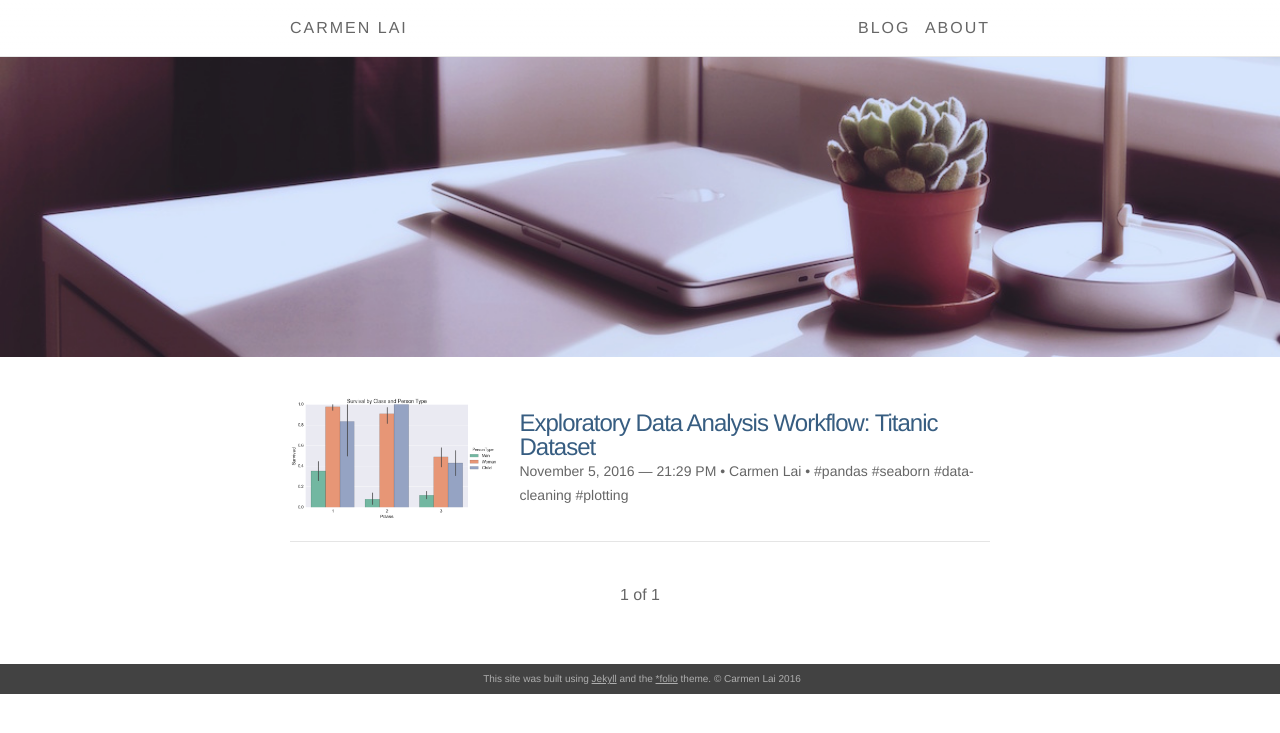
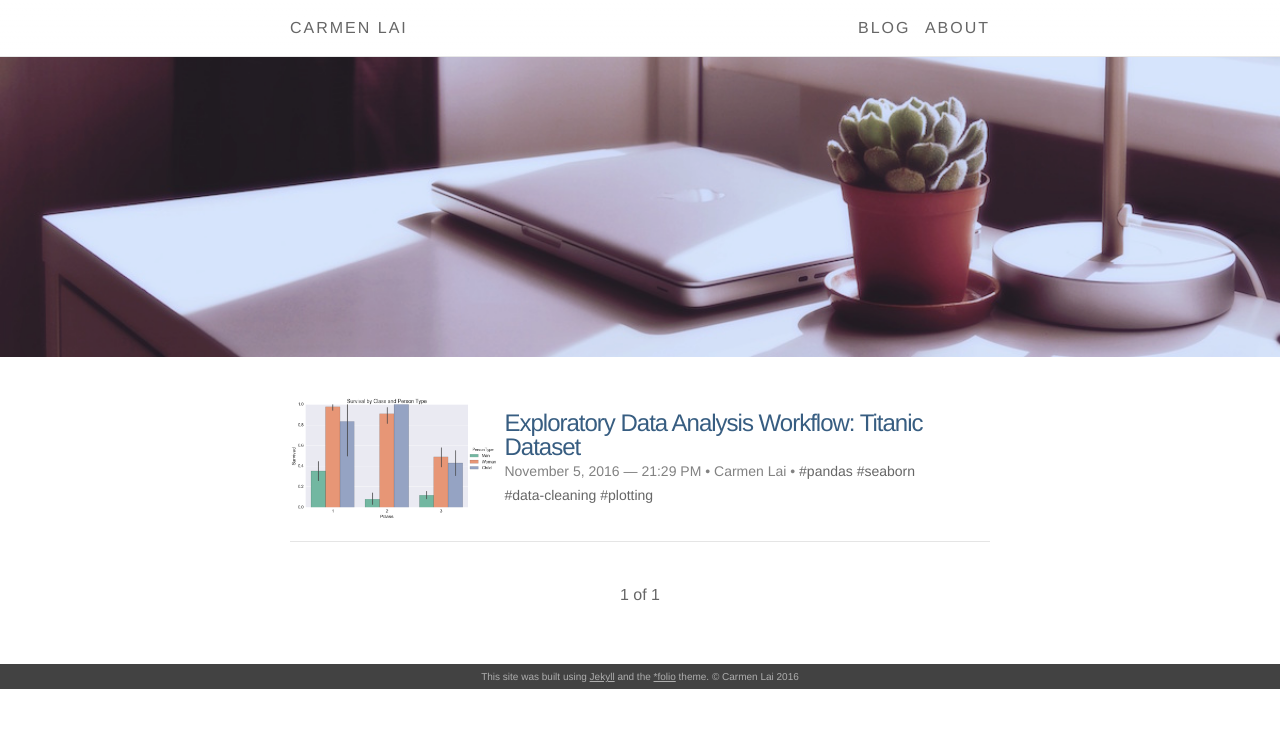
Before and after one commit to ocarmieo/ocarmieo.github.io, a Jekyll site: the page built from index.html, in a window 1280 px wide. Shown: the top 733 px of the page. Built offline with Jekyll 4.4.1, drawn with Linux system fonts in a browser that asks for light colours; nearby versions of some CDN libraries; the list of posts is cut into pages by our own code; comment, search, counter and statistics services are not loaded.

Commit message:
fixed footer, scrolling issue, and index page on mobile

```diff
--- a/_sass/_layout.scss
+++ b/_sass/_layout.scss
@@ -91,11 +91,9 @@
     border-top: 1px solid $grey-color-dark;
     font-size: 10px;
     background-color: $grey-color-dark;
-    padding: 2px;
     color: #AEAEAE;
     left: 0px;
     bottom: 0px;
-    height: 25px;
     width: 100%;
     text-align: center;
     a {
@@ -149,11 +147,23 @@
             vertical-align: middle;
         }
         .post-list-item-body {
-            width: 65%;
+            width: calc(65% - 15px);
         }
         .post-image {
-            width: 30%;
+            max-width: 30%;
             margin-right: 15px;
+            max-height: 250px;
+            margin: 0 auto;
+        }
+        @include media-query($on-palm) {
+            .post-list-item-body {
+                width: 100%;
+            }
+            .post-image {
+                display: block;
+                max-width: 100%;
+            }
+
         }
         hr {
             margin-top: $vertical-spacing-unit / 2;
--- a/index.html
+++ b/index.html
@@ -6,17 +6,17 @@
 <ul class="post-list">
     {% for post in paginator.posts %}
       <li>
-        <a href="{{ post.url | prepend: site.baseurl }}">
-          <img src="{{ post.image }}" alt="{{ post.title }}" class="post-image"/>
-          <div class="post-list-item-body">
+        <img src="{{ post.image }}" alt="{{ post.title }}" class="post-image">
+        <div class="post-list-item-body">
+          <a href="{{ post.url | prepend: site.baseurl }}">
             <h2 class="post-title">
               {{ post.title }}
             </h2>
-            {% include post-meta.html post=post %}
-          </div>
-          <hr/>
-        </a>
-      </li>
+          </a>
+          {% include post-meta.html post=post %}
+        </div>
+      <hr/>
+    </li>
     {% endfor %}
 </ul>
 
```
